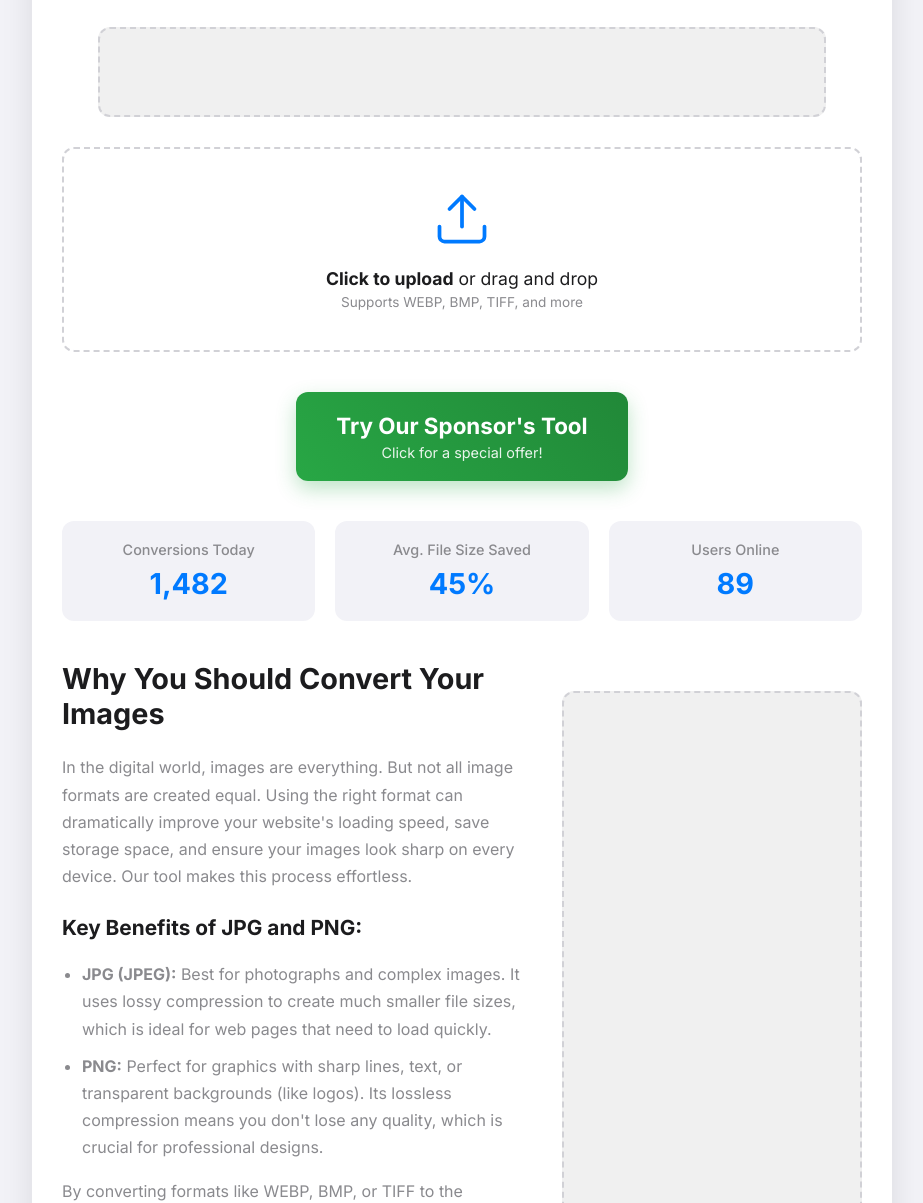
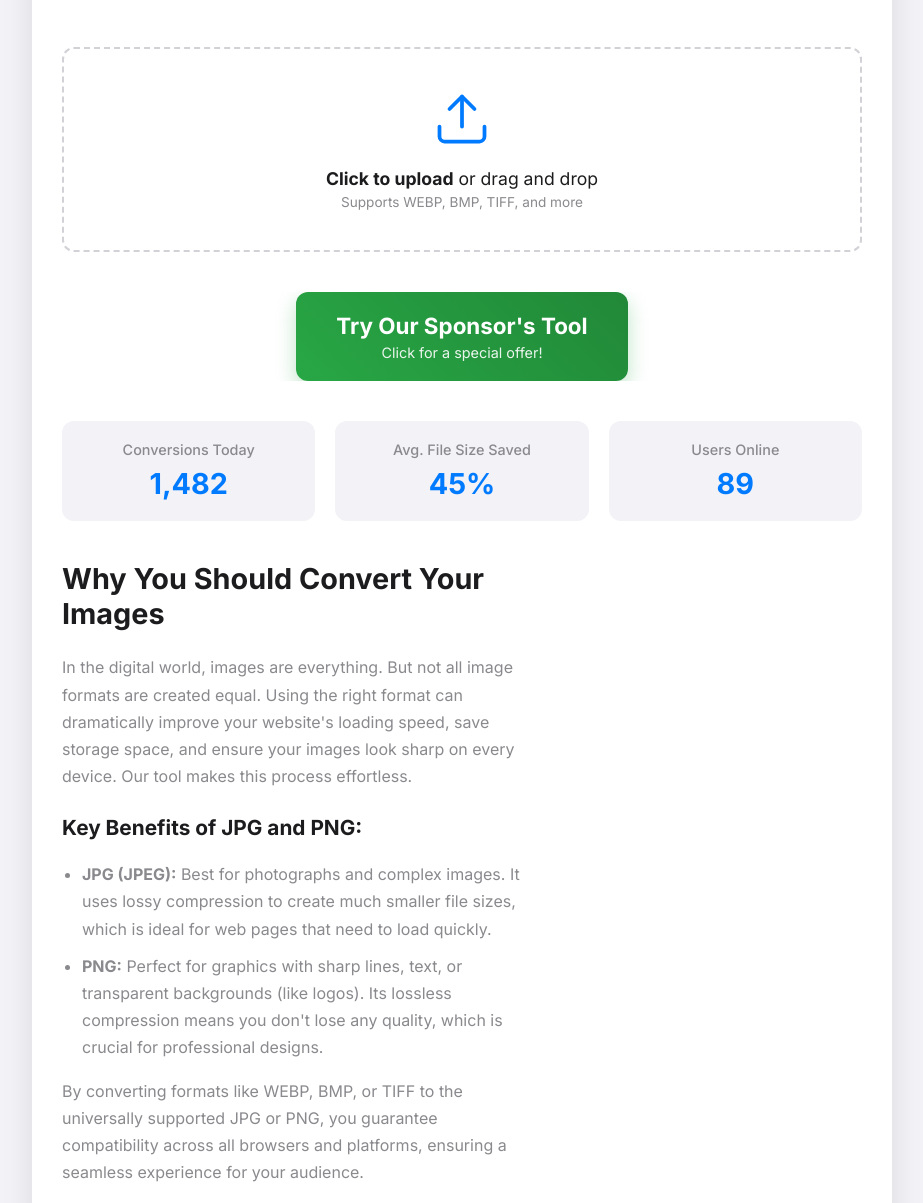
Before and after one commit to rkmatrial26-lang/image-converter, a plain HTML site: page index.html in a window 1280 px wide. Shown: the part 269-1472 px from the top of the page, without its empty margins (178-1101 px from the left). Drawn offline with Linux system fonts and the light colour scheme.

Commit message:
style.css

```diff
--- a/style.css
+++ b/style.css
@@ -24,7 +24,7 @@ body {
 
 .main-container {
     width: 100%;
-    max-width: 900px; /* Increased width for new content */
+    max-width: 900px;
     padding: 20px;
     box-sizing: border-box;
     margin: 20px auto;
@@ -76,20 +76,20 @@ body {
 .app-footer p { margin: 0; color: #a1a1a6; font-size: 0.85rem; }
 
 
-/* Ad Placeholders */
+/* === MODIFIED: Ad Placeholders Optimized for Live Ads === */
 .ad-placeholder {
-    background-color: #f0f0f0;
-    border: 2px dashed var(--border-gray);
-    border-radius: var(--border-radius-md);
+    /* Removed background, border, and fixed heights to prevent empty space */
     display: flex;
     justify-content: center;
     align-items: center;
-    margin: 30px auto;
+    margin: 25px auto; /* Slightly reduced margin for a tighter look */
     box-sizing: border-box;
+    overflow: hidden; /* Prevents ad overflow issues */
 }
 .ad-label { color: var(--text-secondary); font-weight: 500; }
-.ad-top-banner { min-height: 90px; max-width: 728px; width: 100%; }
-.ad-sidebar { min-height: 250px; width: 300px; flex-shrink: 0; }
+.ad-top-banner { max-width: 728px; width: 100%; }
+.ad-sidebar { max-width: 300px; width: 100%; flex-shrink: 0; margin-top: 0; }
+/* === END OF MODIFICATIONS === */
 
 
 /* Main Title */
@@ -101,7 +101,7 @@ body {
 .app-header p { font-size: 1.1rem; color: var(--text-secondary); max-width: 500px; margin: 0 auto; line-height: 1.5; }
 
 /* Converter */
-.converter-wrapper { padding: 0; /* Padding is now on main-content */ }
+.converter-wrapper { padding: 0; }
 
 .uploader-area {
     border: 2px dashed var(--border-gray);
@@ -200,7 +200,7 @@ body {
     .dashboard-section { grid-template-columns: 1fr; }
 }
 
-/* === NEW STYLES ADDED FOR SMARTLINK AD BUTTON === */
+/* Smartlink Ad Button */
 .ad-smartlink-banner {
     background: transparent;
     border: none;
@@ -211,7 +211,7 @@ body {
 
 .smartlink-ad-btn {
     display: inline-block;
-    background: linear-gradient(45deg, #28a745, #218838); /* Green gradient */
+    background: linear-gradient(45deg, #28a745, #218838);
     color: white;
     padding: 20px 40px;
     border-radius: var(--border-radius-md);
```
